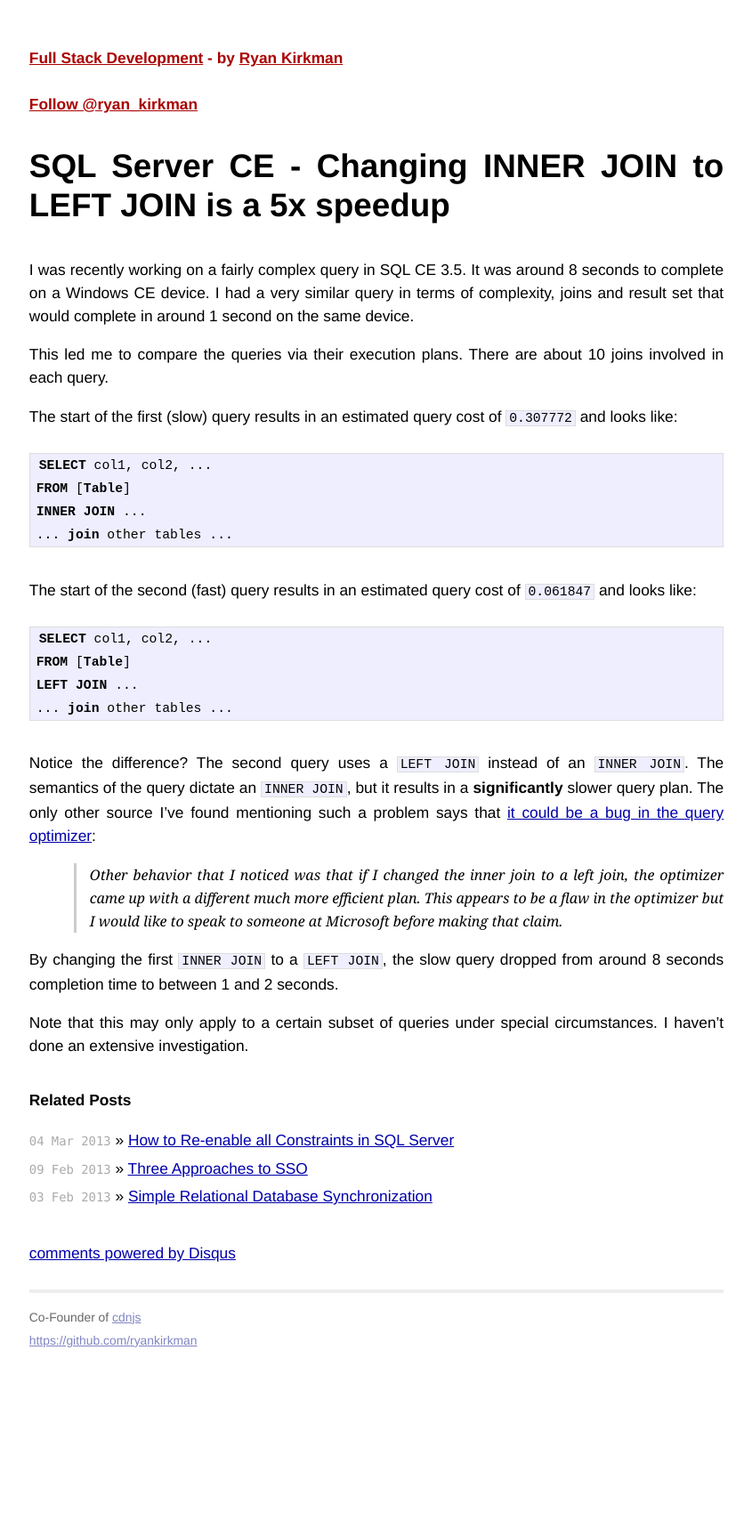
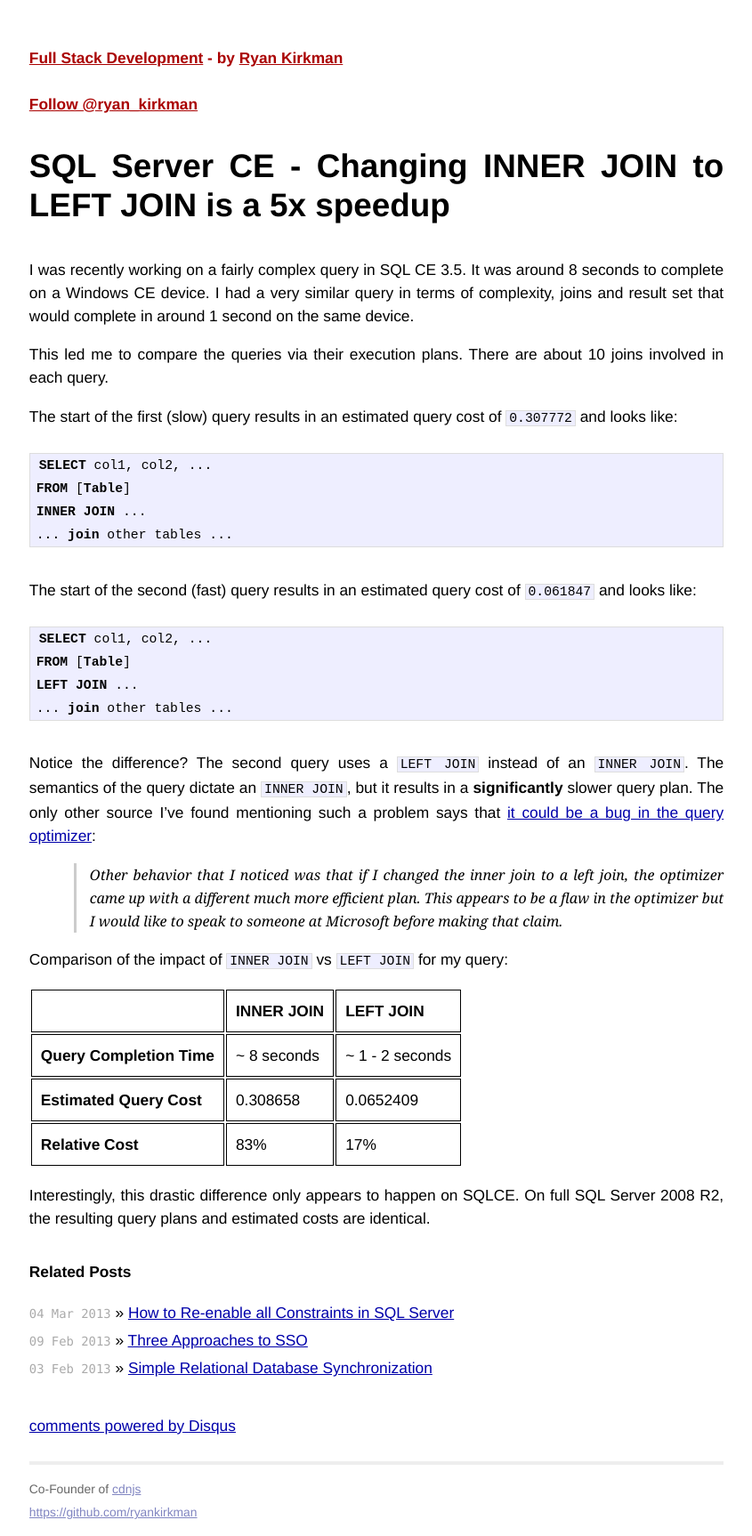
Before and after one commit to ryankirkman/ryankirkman.github.com, a Jekyll site: the page built from _posts/2013-03-12-sqlce-inner-join-to-left-join-5x-speedup.md, in a window 1280 px wide. Shown: the whole page at 89% size, without its empty margins (217-1062 px from the left). Built offline with Jekyll 4.4.1, drawn with Linux system fonts in a browser that asks for light colours; Markdown is read by kramdown in place of the engine named in the settings; comment, search, counter and statistics services are not loaded; before the commit the page ends 1533 px from its top, so only the background shows below that.

Commit message:
Post updates

```diff
--- a/_posts/2013-03-12-sqlce-inner-join-to-left-join-5x-speedup.md
+++ b/_posts/2013-03-12-sqlce-inner-join-to-left-join-5x-speedup.md
@@ -32,6 +32,29 @@ Notice the difference? The second query uses a `LEFT JOIN` instead of an `INNER
 
   > Other behavior that I noticed was that if I changed the inner join to a left join, the optimizer came up with a different much more efficient plan. This appears to be a flaw in the optimizer but I would like to speak to someone at Microsoft before making that claim.
 
-By changing the first `INNER JOIN` to a `LEFT JOIN`, the slow query dropped from around 8 seconds completion time to between 1 and 2 seconds.
+Comparison of the impact of `INNER JOIN` vs `LEFT JOIN` for my query:
 
-Note that this may only apply to a certain subset of queries under special circumstances. I haven't done an extensive investigation.
+<table>
+	<tr>
+		<th></th>
+		<th>INNER JOIN</th>
+		<th>LEFT JOIN</th>
+	</tr>
+	<tr>
+		<th>Query Completion Time</th>
+		<td>~ 8 seconds</td>
+		<td>~ 1 - 2 seconds</td>
+	</tr>
+	<tr>
+		<th>Estimated Query Cost</th>
+		<td>0.308658</td>
+		<td>0.0652409</td>
+	</tr>
+	<tr>
+		<th>Relative Cost</th>
+		<td>83%</td>
+		<td>17%</td>
+	</tr>
+</table>
+
+Interestingly, this drastic difference only appears to happen on SQLCE. On full SQL Server 2008 R2, the resulting query plans and estimated costs are identical.
--- a/css/screen.css
+++ b/css/screen.css
@@ -213,7 +213,7 @@ table {
     text-align: left;
   }
 
-  blockquote > p {
+  #post blockquote > p {
     font-size: 16px;
     font-family: georgia,serif;
     font-style: italic;
@@ -223,3 +223,8 @@ table {
     padding-left: 15px;
     border-left: 3px solid #ccc;
   }
+
+  #post table th, td {
+    border: 1px solid black;
+    padding:10px;
+  }
```
